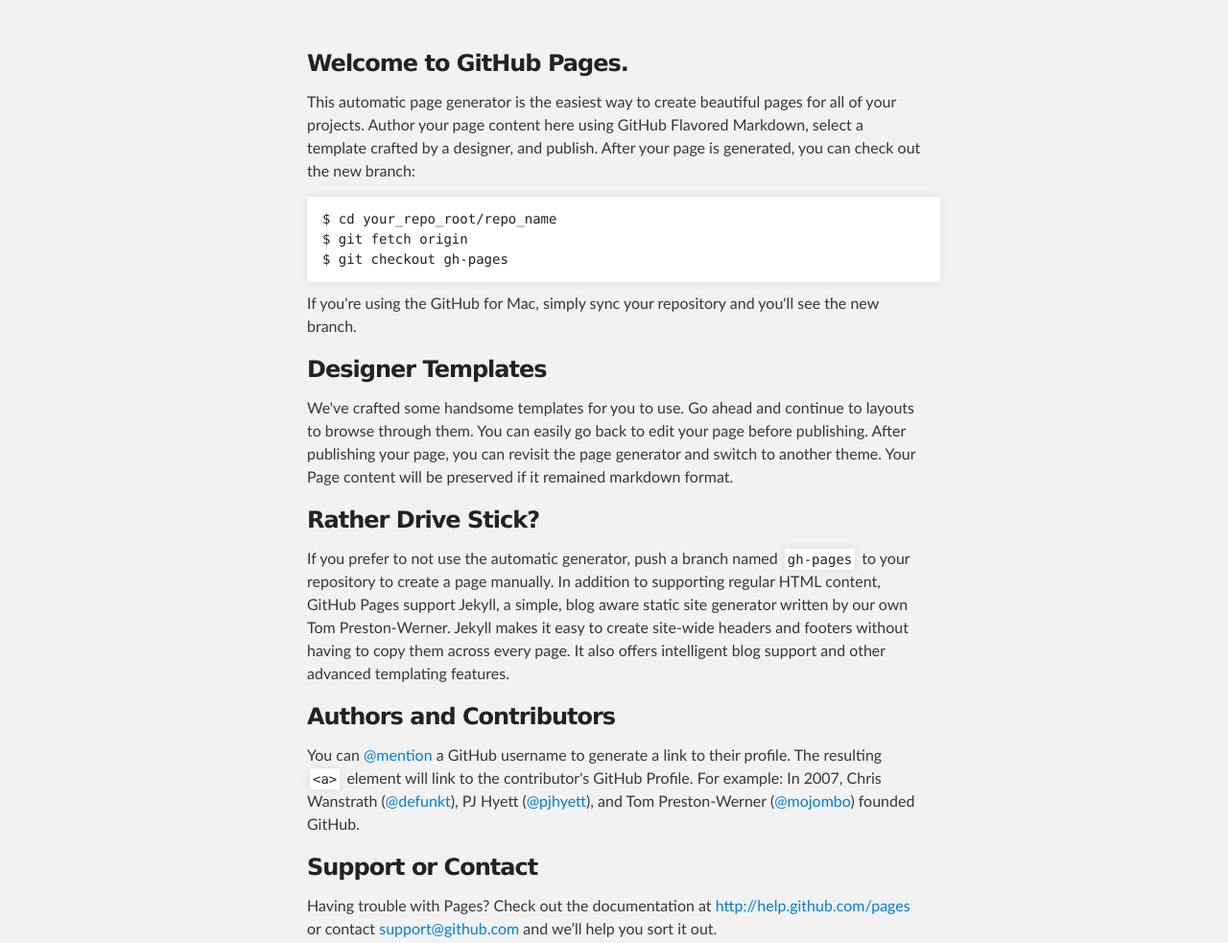
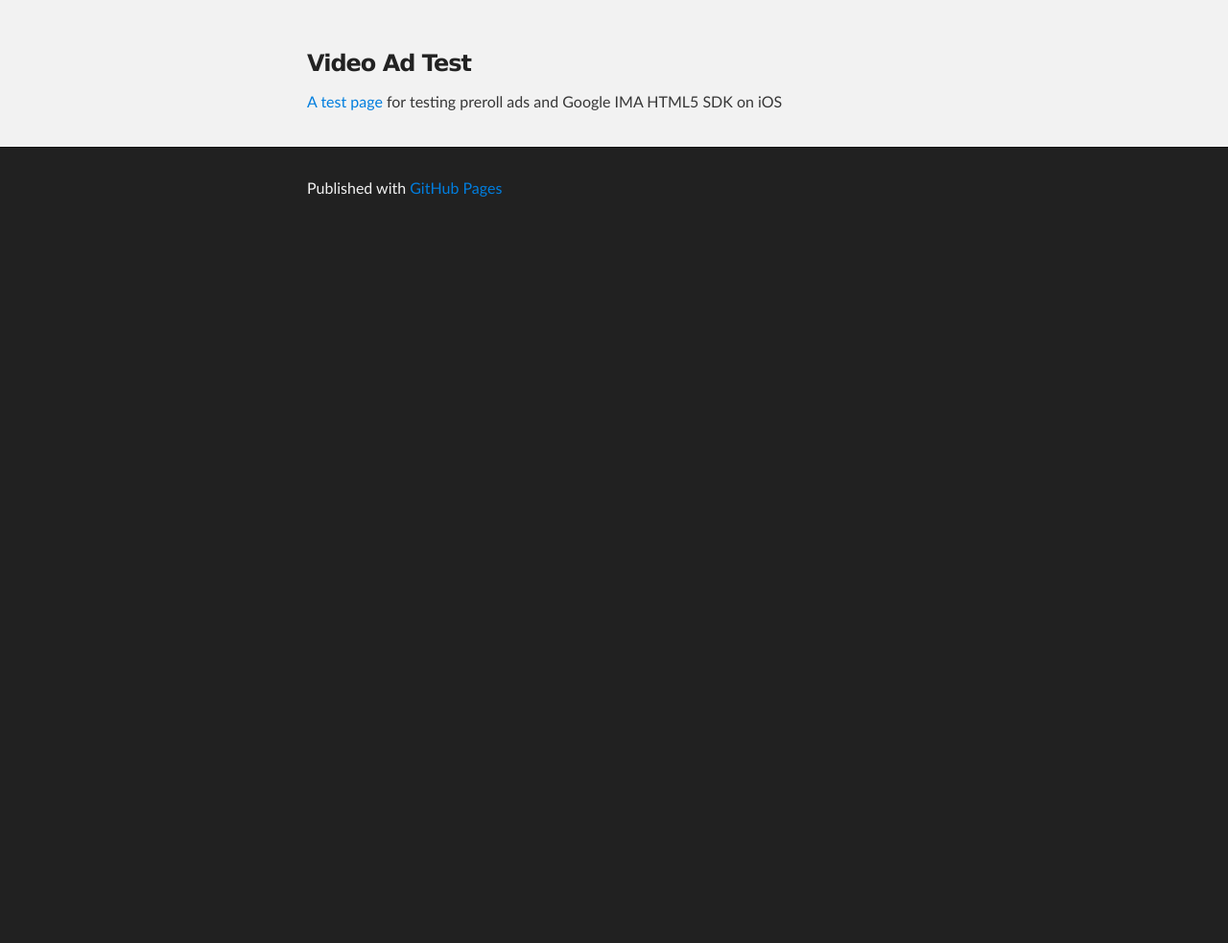
Before and after one commit to timrross/timrross.github.io, a plain HTML site: page index.html in a window 1280 px wide. Shown: the part 212-1195 px from the top of the page at 96% size. After the commit the page ends 800 px from the top, so only its background shows below. Drawn offline with Linux system fonts and the light colour scheme.

Commit message:
Updated the index page

```diff
--- a/index.html
+++ b/index.html
@@ -27,37 +27,8 @@
     <!-- MAIN CONTENT -->
     <div id="main_content_wrap" class="outer">
       <section id="main_content" class="inner">
-        <h3>
-<a name="welcome-to-github-pages" class="anchor" href="#welcome-to-github-pages"><span class="octicon octicon-link"></span></a>Welcome to GitHub Pages.</h3>
-
-<p>This automatic page generator is the easiest way to create beautiful pages for all of your projects. Author your page content here using GitHub Flavored Markdown, select a template crafted by a designer, and publish. After your page is generated, you can check out the new branch:</p>
-
-<pre><code>$ cd your_repo_root/repo_name
-$ git fetch origin
-$ git checkout gh-pages
-</code></pre>
-
-<p>If you're using the GitHub for Mac, simply sync your repository and you'll see the new branch.</p>
-
-<h3>
-<a name="designer-templates" class="anchor" href="#designer-templates"><span class="octicon octicon-link"></span></a>Designer Templates</h3>
-
-<p>We've crafted some handsome templates for you to use. Go ahead and continue to layouts to browse through them. You can easily go back to edit your page before publishing. After publishing your page, you can revisit the page generator and switch to another theme. Your Page content will be preserved if it remained markdown format.</p>
-
-<h3>
-<a name="rather-drive-stick" class="anchor" href="#rather-drive-stick"><span class="octicon octicon-link"></span></a>Rather Drive Stick?</h3>
-
-<p>If you prefer to not use the automatic generator, push a branch named <code>gh-pages</code> to your repository to create a page manually. In addition to supporting regular HTML content, GitHub Pages support Jekyll, a simple, blog aware static site generator written by our own Tom Preston-Werner. Jekyll makes it easy to create site-wide headers and footers without having to copy them across every page. It also offers intelligent blog support and other advanced templating features.</p>
-
-<h3>
-<a name="authors-and-contributors" class="anchor" href="#authors-and-contributors"><span class="octicon octicon-link"></span></a>Authors and Contributors</h3>
-
-<p>You can <a href="https://github.com/blog/821" class="user-mention">@mention</a> a GitHub username to generate a link to their profile. The resulting <code>&lt;a&gt;</code> element will link to the contributor's GitHub Profile. For example: In 2007, Chris Wanstrath (<a href="https://github.com/defunkt" class="user-mention">@defunkt</a>), PJ Hyett (<a href="https://github.com/pjhyett" class="user-mention">@pjhyett</a>), and Tom Preston-Werner (<a href="https://github.com/mojombo" class="user-mention">@mojombo</a>) founded GitHub.</p>
-
-<h3>
-<a name="support-or-contact" class="anchor" href="#support-or-contact"><span class="octicon octicon-link"></span></a>Support or Contact</h3>
-
-<p>Having trouble with Pages? Check out the documentation at <a href="http://help.github.com/pages">http://help.github.com/pages</a> or contact <a href="mailto:support@github.com">support@github.com</a> and we’ll help you sort it out.</p>
+        <h3>Video Ad Test</h3>
+        <p><a href="video-ads-test">A test page</a> for testing preroll ads and Google IMA HTML5 SDK on iOS</p>
       </section>
     </div>
 
```
